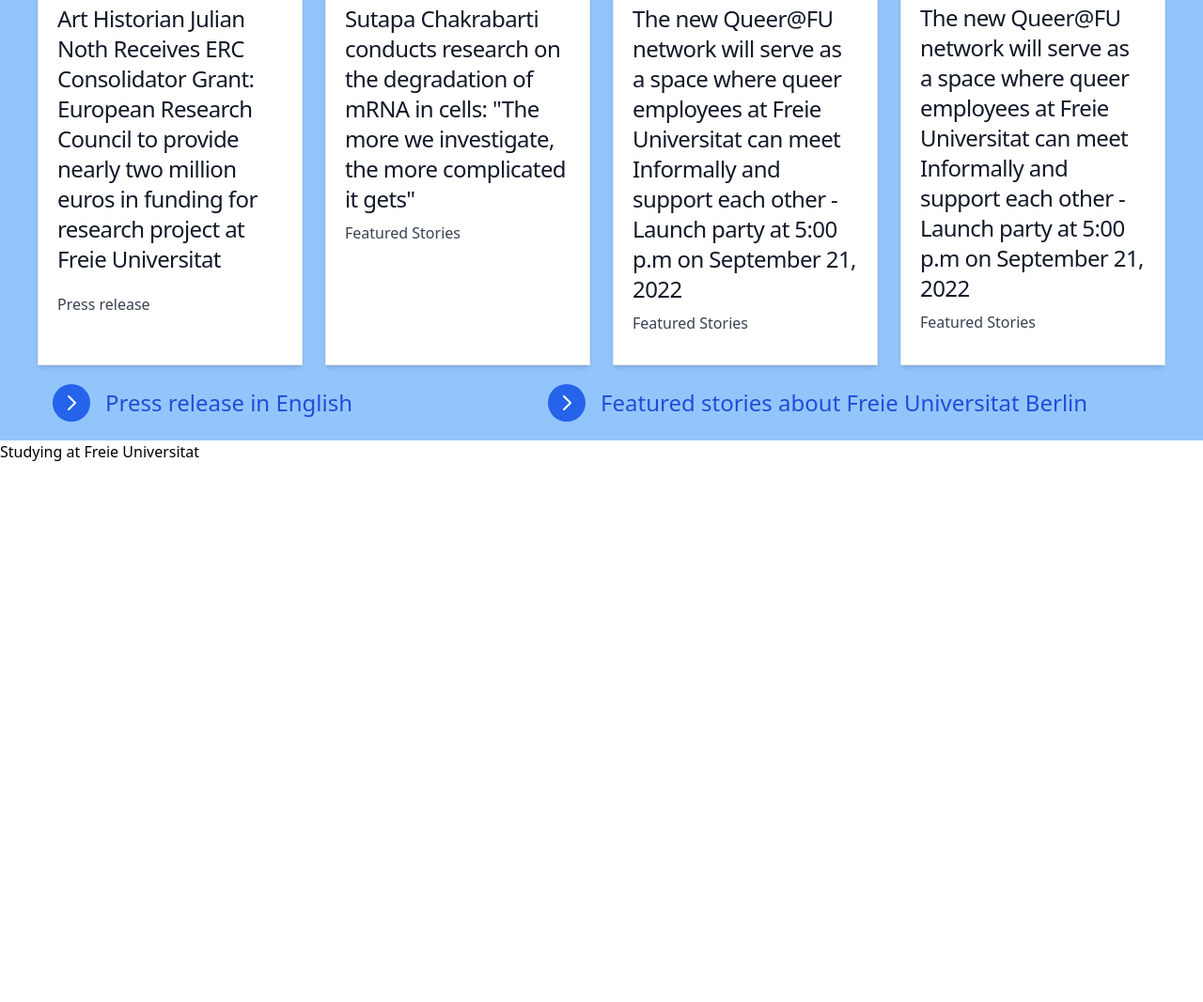
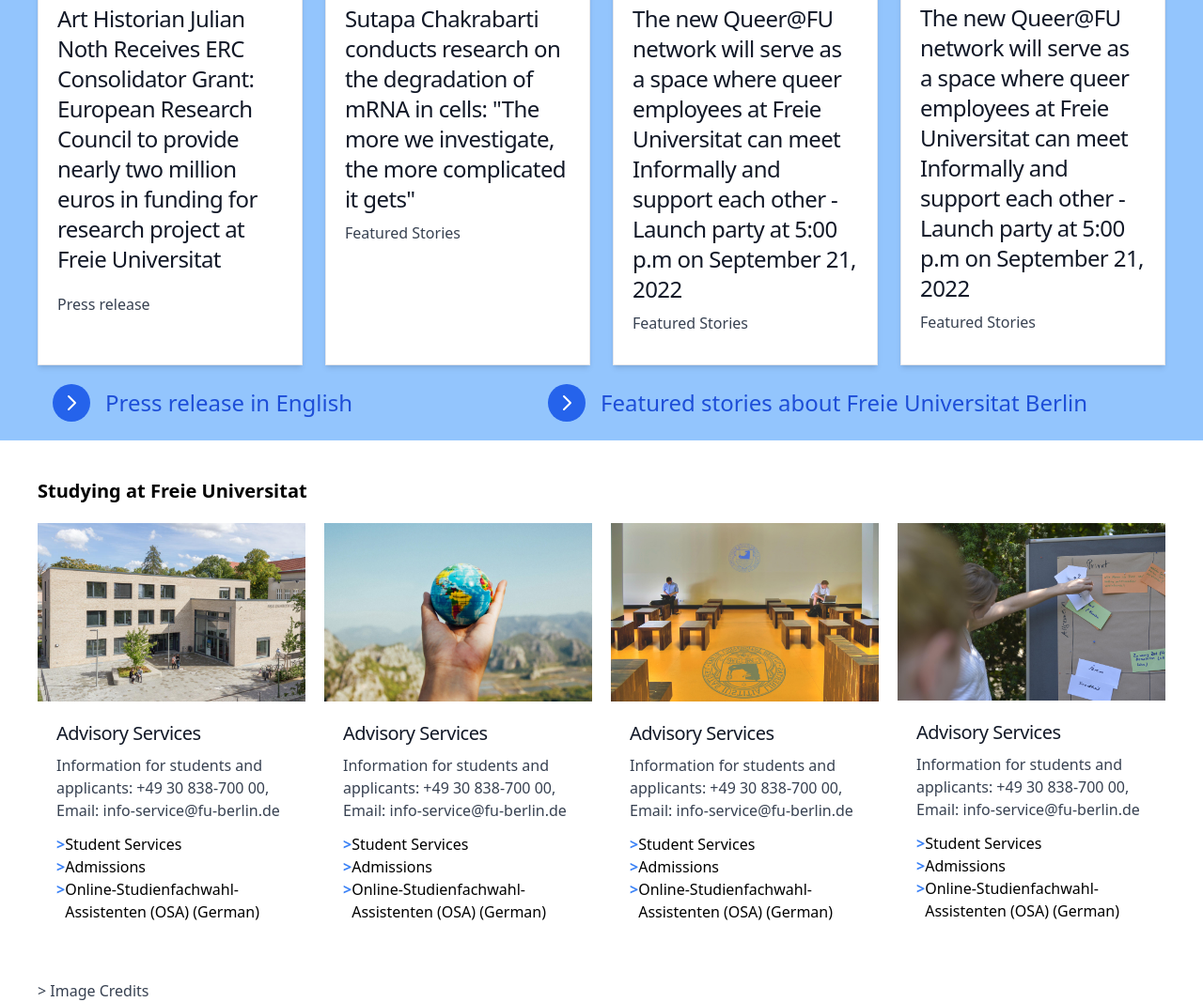
Before and after one commit to Samantha-KY/theGymAssessment, a plain HTML site: page index.html in a window 1280 px wide. Shown: the part 1596-2663 px from the top of the page at 94% size. Before the commit the page ends 2089 px from the top, so only its background shows below. Drawn offline with nearby package versions, Linux system fonts and the light colour scheme.

Commit message:
commit 4

```diff
--- a/index.html
+++ b/index.html
@@ -243,8 +243,73 @@
   </div>
 </div>
   </div>
-  <div class="bg-white">
-<p>Studying at Freie Universitat</p>
+  <div class="bg-white mr-10 ml-10 mt-10">
+<p class="font-semibold text-xl">Studying at Freie Universitat</p>
+<div class="grid md:grid-cols-4 grid-cols-2 mt-5 gap-5">
+  <div class="">
+        <img class="" src="images/image13.jpg" alt="" />
+        <div class="p-5">
+
+              <p class="mb-2 text-xl tracking-tight text-gray-900">Advisory Services</p>
+
+          <p class="mb-3 font-normal text-gray-700 ">Information for students and applicants: +49 30 838-700 00, Email: info-service@fu-berlin.de</p>
+          <ul>
+            <li class="flex"><p class="font-bold text-blue-500">></p> Student Services</li>
+            <li class="flex"><p class="font-bold text-blue-500">></p> Admissions</li>
+            <li class="flex"><p class="font-bold text-blue-500">></p> Online-Studienfachwahl-Assistenten (OSA) (German)</li>
+          </ul>
+
+      </div>
+</div>
+
+<div class="">
+  <img class="" src="images/image14.jpg" alt="" />
+  <div class="p-5">
+
+        <p class="mb-2 text-xl tracking-tight text-gray-900">Advisory Services</p>
+
+    <p class="mb-3 font-normal text-gray-700 ">Information for students and applicants: +49 30 838-700 00, Email: info-service@fu-berlin.de</p>
+    <ul>
+      <li class="flex"><p class="font-bold text-blue-500">></p> Student Services</li>
+      <li class="flex"><p class="font-bold text-blue-500">></p> Admissions</li>
+      <li class="flex"><p class="font-bold text-blue-500">></p> Online-Studienfachwahl-Assistenten (OSA) (German)</li>
+    </ul>
+
+</div>
+</div>
+
+<div class="">
+  <img class="" src="images/image15.jpg" alt="" />
+  <div class="p-5">
+
+        <p class="mb-2 text-xl tracking-tight text-gray-900">Advisory Services</p>
+
+    <p class="mb-3 font-normal text-gray-700 ">Information for students and applicants: +49 30 838-700 00, Email: info-service@fu-berlin.de</p>
+    <ul>
+      <li class="flex"><p class="font-bold text-blue-500">></p> Student Services</li>
+      <li class="flex"><p class="font-bold text-blue-500">></p> Admissions</li>
+      <li class="flex"><p class="font-bold text-blue-500">></p> Online-Studienfachwahl-Assistenten (OSA) (German)</li>
+    </ul>
+
+</div>
+</div>
+
+<div class="">
+  <img class="" src="images/image16.jpg" alt="" />
+  <div class="p-5">
+
+        <p class="mb-2 text-xl tracking-tight text-gray-900">Advisory Services</p>
+
+    <p class="mb-3 font-normal text-gray-700 ">Information for students and applicants: +49 30 838-700 00, Email: info-service@fu-berlin.de</p>
+    <ul>
+      <li class="flex"><p class="font-bold text-blue-500">></p> Student Services</li>
+      <li class="flex"><p class="font-bold text-blue-500">></p> Admissions</li>
+      <li class="flex"><p class="font-bold text-blue-500">></p> Online-Studienfachwahl-Assistenten (OSA) (German)</li>
+    </ul>
+</div>
+</div>
+<p class="mt-5 font-normal text-gray-700 dark:text-gray-400"> > Image Credits</p>
+</div>
   </div>
 </body>
 </html>
```
Also changed, not shown: images/image13.jpg (added), images/image14.jpg (added), images/image15.jpg (added), images/image16.jpg (added).
